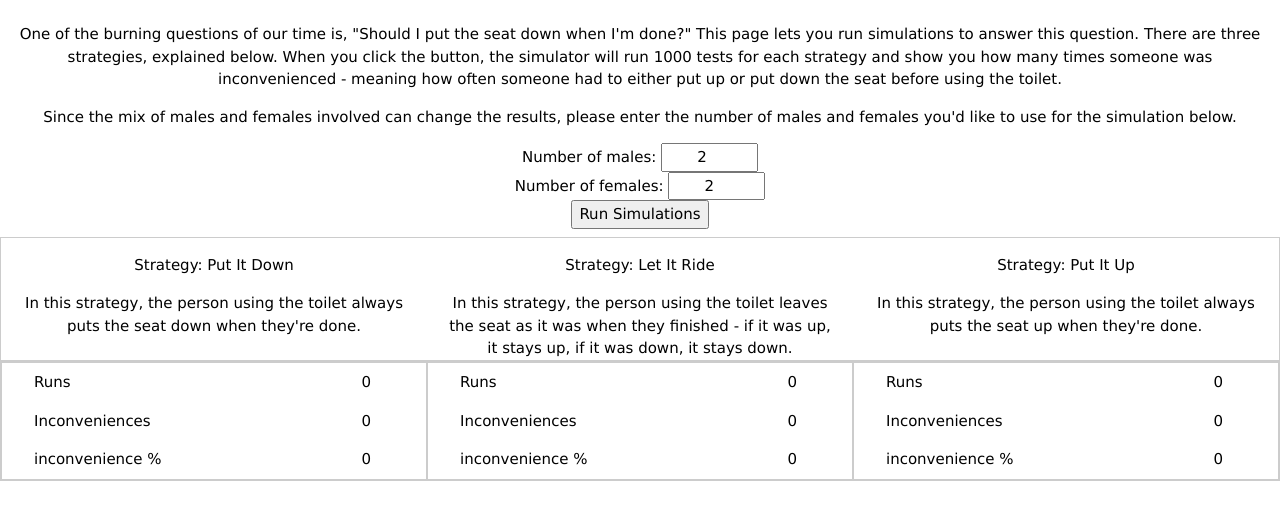
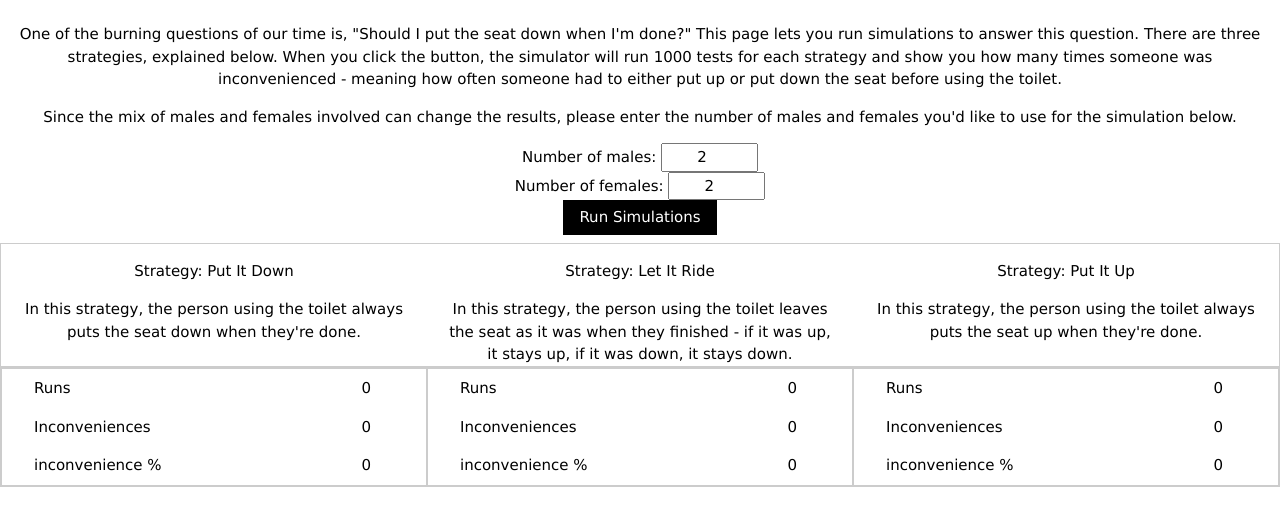
Before and after one commit to pguth66/lidconvenient, a plain HTML site: page index.html in a window 1280 px wide. Shown: the part 108-634 px from the top of the page. Drawn offline with Linux system fonts and the light colour scheme.

Commit message:
added w3-btn class to the button

```diff
--- a/index.html
+++ b/index.html
@@ -29,7 +29,7 @@ the number of males and females you'd like to use for the simulation below.
 </p>
 <label>Number of males:</label> <input type="number" min="0" max="10000" class="w3-center" id="malesinput" value="2"><br>
 <label>Number of females:</label> <input type="number" min="0" max="10000" class="w3-center" id="femalesinput" value="2"><br>
-<input type="button" onclick="runAll()" value="Run Simulations">
+<input type="button" class="w3-btn" onclick="runAll()" value="Run Simulations">
 </div>
 
 <div class="w3-row w3-border">
```
